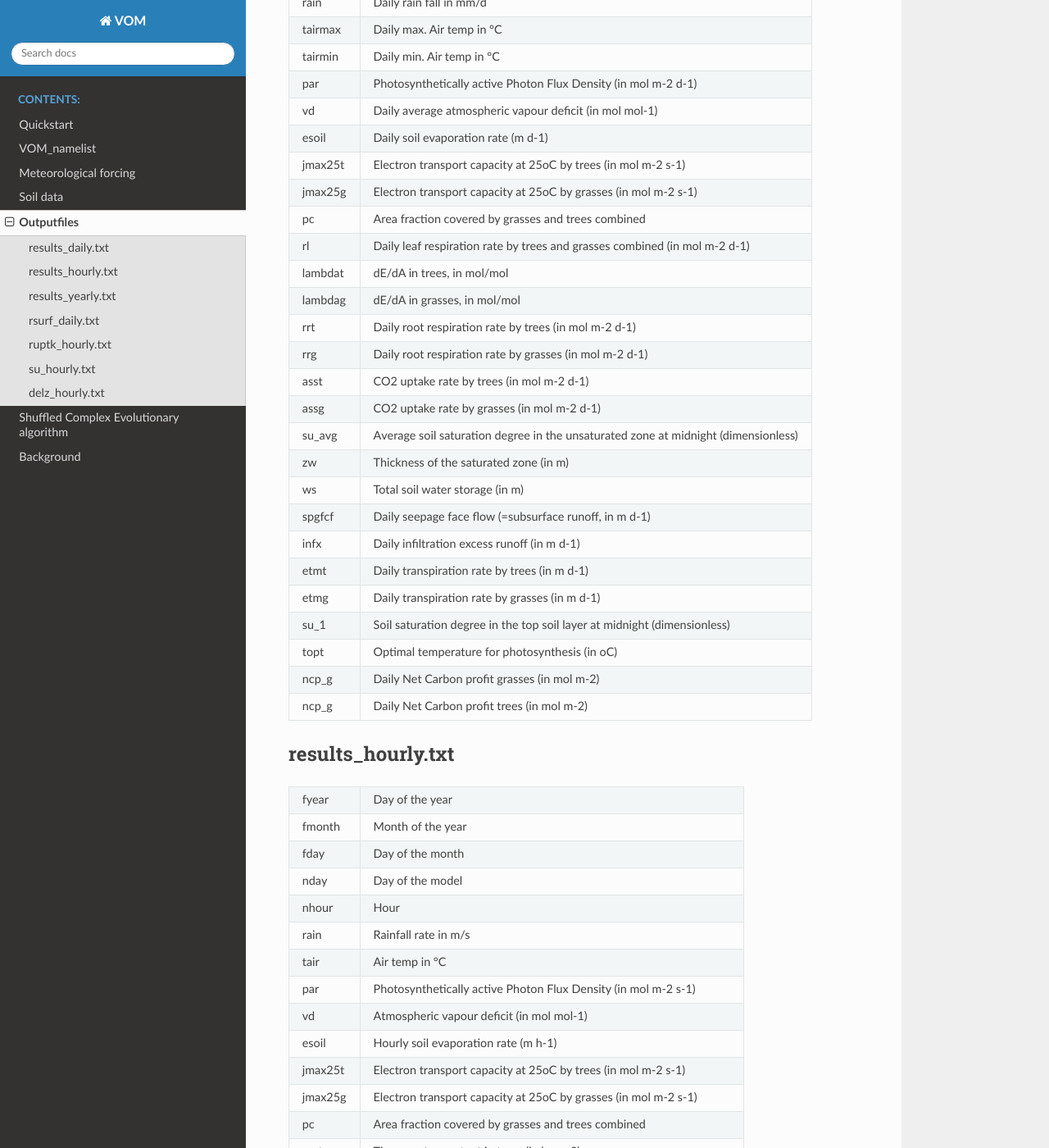
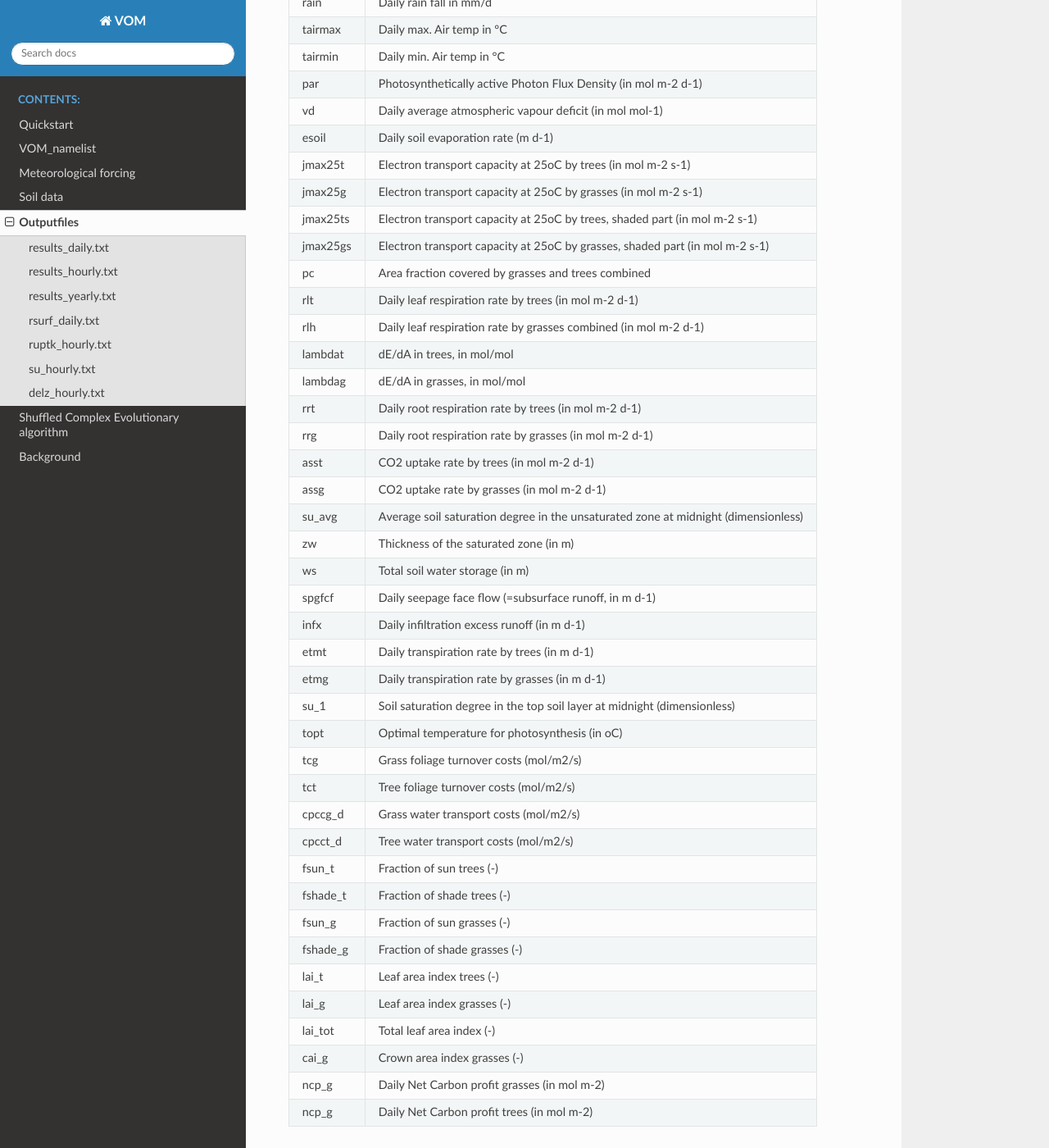
Before and after one commit to schymans/VOM, a Sphinx documentation site: the page built from VOM_Fortran/VOM-docu/source/outputfiles.rst, in a window 1280 px wide and 1400 px high, scrolled down 538 px. Shown: the whole window at 82% size. Built offline with Sphinx 7.4.7 and the Read the Docs theme 2.0.0, drawn with Linux system fonts in a browser that asks for light colours.

Commit message:
updated documentation

```diff
--- a/VOM_Fortran/VOM-docu/source/outputfiles.rst
+++ b/VOM_Fortran/VOM-docu/source/outputfiles.rst
@@ -35,9 +35,15 @@ The file "results_daily.txt" is an output file from VOM, containing daily weathe
 +-----------------+-------------------------------------------------------------------------------------------------------------+
 |jmax25g          | Electron transport capacity at 25oC by grasses (in mol m-2 s-1)                                             |
 +-----------------+-------------------------------------------------------------------------------------------------------------+
+|jmax25ts         | Electron transport capacity at 25oC by trees, shaded part (in mol m-2 s-1)                                  |
++-----------------+-------------------------------------------------------------------------------------------------------------+
+|jmax25gs         | Electron transport capacity at 25oC by grasses, shaded part (in mol m-2 s-1)                                |
++-----------------+-------------------------------------------------------------------------------------------------------------+
 |pc               | Area fraction covered by grasses and trees combined                                                         |
 +-----------------+-------------------------------------------------------------------------------------------------------------+
-|rl               | Daily leaf respiration rate by trees and grasses combined (in mol m-2 d-1)                                  |
+|rlt              | Daily leaf respiration rate by trees (in mol m-2 d-1)                                                       |
++-----------------+-------------------------------------------------------------------------------------------------------------+
+|rlh              | Daily leaf respiration rate by grasses combined (in mol m-2 d-1)                                            |
 +-----------------+-------------------------------------------------------------------------------------------------------------+
 |lambdat          | dE/dA in trees, in mol/mol                                                                                  |
 +-----------------+-------------------------------------------------------------------------------------------------------------+
@@ -69,10 +75,35 @@ The file "results_daily.txt" is an output file from VOM, containing daily weathe
 +-----------------+-------------------------------------------------------------------------------------------------------------+
 |topt             | Optimal temperature for photosynthesis (in oC)                                                              |
 +-----------------+-------------------------------------------------------------------------------------------------------------+
+|tcg              | Grass foliage turnover costs (mol/m2/s)                                                                     |
++-----------------+-------------------------------------------------------------------------------------------------------------+
+|tct              | Tree foliage turnover costs (mol/m2/s)                                                                      |
++-----------------+-------------------------------------------------------------------------------------------------------------+
+|cpccg_d          | Grass water transport costs (mol/m2/s)                                                                      |
++-----------------+-------------------------------------------------------------------------------------------------------------+
+|cpcct_d          | Tree water transport costs (mol/m2/s)                                                                       |
++-----------------+-------------------------------------------------------------------------------------------------------------+
+|fsun_t           | Fraction of sun trees (-)                                                                                   |
++-----------------+-------------------------------------------------------------------------------------------------------------+
+|fshade_t         | Fraction of shade trees (-)                                                                                 |
++-----------------+-------------------------------------------------------------------------------------------------------------+
+|fsun_g           | Fraction of sun grasses (-)                                                                                 |
++-----------------+-------------------------------------------------------------------------------------------------------------+
+|fshade_g         | Fraction of shade grasses (-)                                                                               |
++-----------------+-------------------------------------------------------------------------------------------------------------+
+|lai_t            | Leaf area index trees (-)                                                                                   |
++-----------------+-------------------------------------------------------------------------------------------------------------+
+|lai_g            | Leaf area index grasses (-)                                                                                 |
++-----------------+-------------------------------------------------------------------------------------------------------------+
+|lai_tot          | Total leaf area index (-)                                                                                   |
++-----------------+-------------------------------------------------------------------------------------------------------------+
+|cai_g            | Crown area index grasses (-)                                                                                |
++-----------------+-------------------------------------------------------------------------------------------------------------+
 |ncp_g            | Daily Net Carbon profit grasses (in mol m-2)                                                                |
 +-----------------+-------------------------------------------------------------------------------------------------------------+
 |ncp_g            | Daily Net Carbon profit trees (in mol m-2)                                                                  |
 +-----------------+-------------------------------------------------------------------------------------------------------------+
+
 
 
 
--- a/VOM_Fortran/VOM-docu/source/vom_namelist.rst
+++ b/VOM_Fortran/VOM-docu/source/vom_namelist.rst
@@ -63,7 +63,8 @@ The file "vom_namelist" is an input file for the VOM, containing all settings fo
 +-----------------+----------------------------------------------------------------------------------------------------+-----------+
 |i_trans_vegcov   | fraction of radiative energy reaching soil under full cover (0-1)                                  | \-        |
 +-----------------+----------------------------------------------------------------------------------------------------+-----------+
-|i_lai_function   | switch for 1) no LAI dynamics, 2) dynamic LAI, 3) dynamic LAI with shaded/sunlit fractions         | \-        |
+|i_lai_function   | switch for 1) no LAI dynamics, 2) dynamic LAI, 3) dynamic LAI with shaded/sunlit fractions,        | \-        |
+|                 | 4) dynamic LAI with shaded/sunlit fractions and different Jmax for shaded/sunlit fractions         | \-        |
 +-----------------+----------------------------------------------------------------------------------------------------+-----------+
 |i_no_veg         | switch for running VOM without vegetation (0-with, 1-without)                                      | \-        |
 +-----------------+----------------------------------------------------------------------------------------------------+-----------+
```
